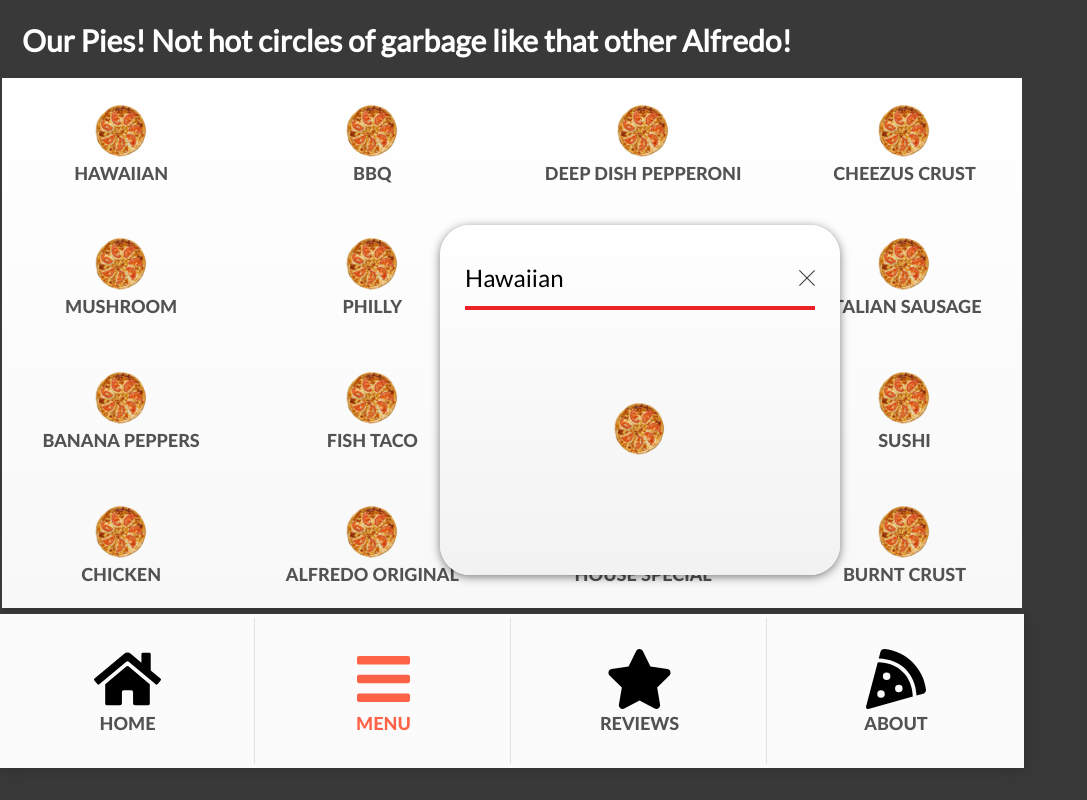
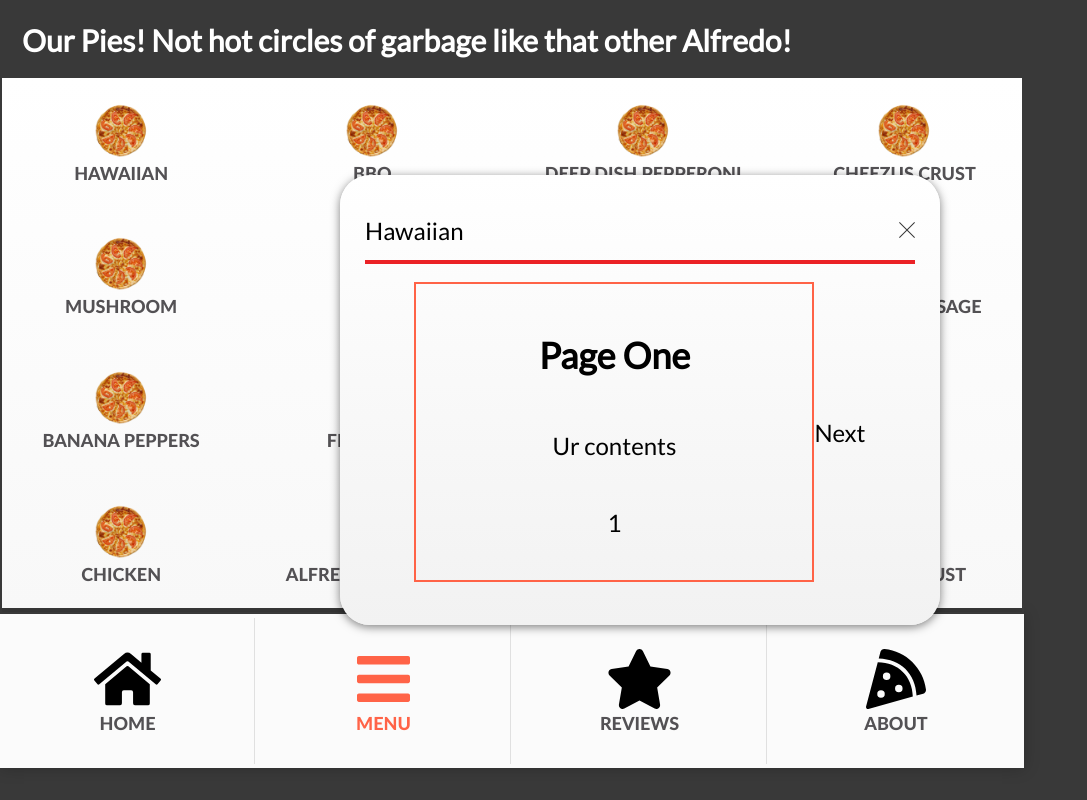
Before and after one commit to erickbennett/alfredos-pizza-cafe, a Next.js app: page /menu in a window 1280 px wide. Both pictures are taken after a click on the element "HAWAIIAN". Shown: the whole page, without its empty margins (0-1087 px from the left). Built offline with nearby package versions, Linux system fonts and the light colour scheme.

Commit message:
feature: add page modal

```diff
--- a/components/Menu.js
+++ b/components/Menu.js
@@ -10,6 +10,8 @@ import {
 } from '../styles/animations';
 import Modal from './common/Modal';
 import styled from 'styled-components';
+
+import PageModal from './common/PageModal';
 
 const PizzaOven = styled.div`
   height: 530px;
@@ -50,6 +52,17 @@ const Label = styled.span`
   text-align: center;
 `;
 
+const Page = styled.div`
+  height: 300px;
+  width: 400px;
+  border: 2px solid tomato;
+
+  display: flex;
+  flex-direction: column;
+  justify-content: center;
+  align-items: center;
+`;
+
 function Menu() {
   const [pizzas, setPizzas] = useState(PIZZAS);
 
@@ -76,12 +89,28 @@ function Menu() {
     toggle(!on);
   };
 
+  const SinglePage = ({ number, title, content }) => (
+    <Page number={number} title={title} content={content}>
+      <h2>{title}</h2>
+      <p>{content}</p>
+      <p>{number}</p>
+    </Page>
+  );
+
+  const pages = [
+    <SinglePage number={1} title={'Page One'} content={'Ur contents'} />,
+    <SinglePage number={2} title={'Page Two'} content={'Ur contents'} />,
+    <SinglePage number={3} title={'Page Three'} content={'Ur contents'} />
+  ];
+
   return (
     <PageContent>
       {on && (
-        <Modal title={item.title} toggle={() => toggle(false)}>
-          <IconImg alt={item.title} src={`/images/${item.img}`} />
-        </Modal>
+        <PageModal
+          title={item.title}
+          pages={pages}
+          toggle={() => toggle(false)}
+        />
       )}
       <Header>
         Our Pies! Not hot circles of garbage like that other Alfredo!
--- /dev/null
+++ b/components/common/PageModal.js
@@ -0,0 +1,96 @@
+import { useRef, useState } from 'react';
+import useOnClickOutside from '../../hooks/useOnClickOutside';
+import CloseIcon from './CloseIcon';
+import styled from 'styled-components';
+
+const ModalCard = styled.div`
+  height: 450px;
+  width: 600px;
+  display: flex;
+  flex-direction: column;
+  padding: 25px;
+  border-radius: 30px;
+  z-index: 10;
+  background-image: linear-gradient(180deg, #ffffff, #f2f2f2);
+  box-shadow: 0 2px 10px 0 rgba(0, 0, 0, 0.5);
+
+  position: absolute;
+  top: 50%;
+  left: 50%;
+  transform: translate(-50%, -50%);
+`;
+
+const Title = styled.div`
+  border-bottom: 4px solid ${props => props.theme.red};
+  height: 80px;
+  font-size: 24px;
+
+  display: flex;
+  justify-content: space-between;
+  align-items: center;
+`;
+
+const Message = styled.div`
+  height: 100%;
+  width: 100%;
+
+  display: flex;
+  justify-content: center;
+  align-items: center;
+
+  margin: 10px 0;
+
+  font-size: 24px;
+  overflow: hidden;
+  overflow-wrap: break-word;
+`;
+
+const CloseRow = styled.div`
+  width: 100%;
+  display: flex;
+  justify-content: center;
+`;
+
+const CloseButton = styled.button`
+  height: 60px;
+  width: 30%;
+  border-radius: 9px;
+  padding: 0;
+  margin: 0;
+  background-color: ${props => props.theme.red};
+  font-size: 24px;
+  color: #ffffff;
+`;
+
+function PageModal({ title, toggle, pages }) {
+  const ref = useRef();
+  useOnClickOutside(ref, () => toggle());
+
+  const [page, setPage] = useState(0);
+  const pagesLen = pages.length;
+
+  const next = () => {
+    if (page + 1 < pagesLen) setPage(page + 1);
+  };
+
+  const prev = () => {
+    if (page - 1 >= 0) setPage(page - 1);
+  };
+
+  return (
+    <ModalCard ref={ref}>
+      <Title onClick={toggle}>
+        <span>{title}</span>
+        <CloseIcon />
+      </Title>
+
+      <Message>
+        {page > 0 && <span onClick={prev}>Prev</span>}
+        {pages[page]}
+        <span onClick={next}>Next</span>
+      </Message>
+    </ModalCard>
+  );
+}
+
+export default PageModal;
```
